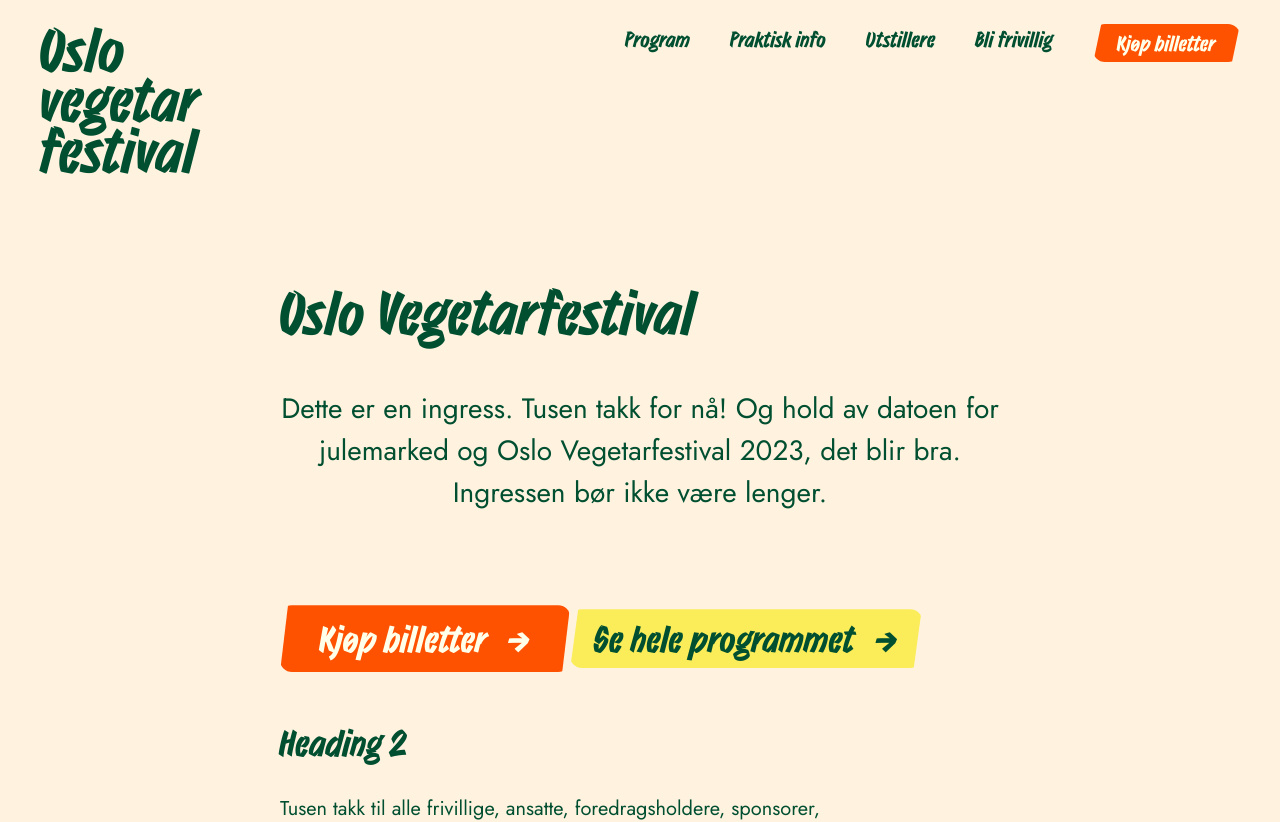
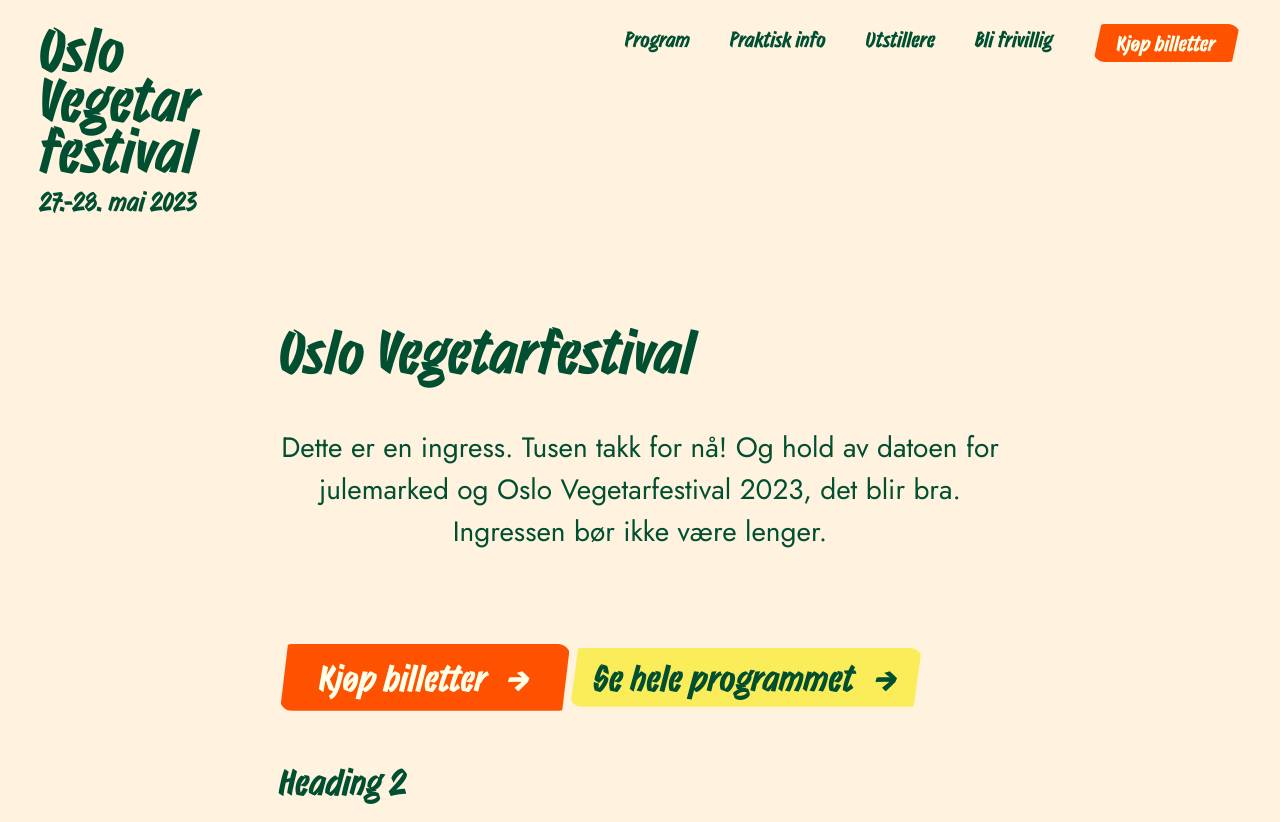
Before and after one commit to oslovegetarfestival/oslovegetarfestival.no, a Next.js app in the folder web/: page /testside in a window 1280 px wide. Shown: the top 822 px of the page. Built offline with nearby package versions, Linux system fonts and the light colour scheme.

Commit message:
Add date to logo

```diff
--- a/web/components/Header/Header.module.scss
+++ b/web/components/Header/Header.module.scss
@@ -1,9 +1,6 @@
-.header {
-  //background-color: var(--color-aubergine);
-}
-
 .logo {
   line-height: .9;
+
   span {
     display: block;
   }
@@ -11,6 +8,12 @@
     text-decoration: none;
   }
 }
+
+.date {
+  font-size: 1.25rem;
+  margin-top: var(--spacing-4)
+}
+
 
 .menuItem {
   margin-right: 2rem;
--- a/web/components/Header/Header.tsx
+++ b/web/components/Header/Header.tsx
@@ -6,17 +6,20 @@
 
 export const Header = () => {
   return (
-    <header className={styles.header}>
+    <header>
       <Section width="full" verticalPadding="small">
         <Flex justify="spaceBetween" align="start">
           <p className="h1">
             <Link href="/">
               <a className={styles.logo}>
-                <span>Oslo</span> <span>vegetar</span>
+                <span>Oslo</span>
+                <span>Vegetar</span>
                 <span>festival</span>
+                <span className={styles.date}>27.-28. mai 2023</span>
               </a>
             </Link>
           </p>
+
           <nav>
             <ul>
               <Flex justify="spaceBetween">
```
